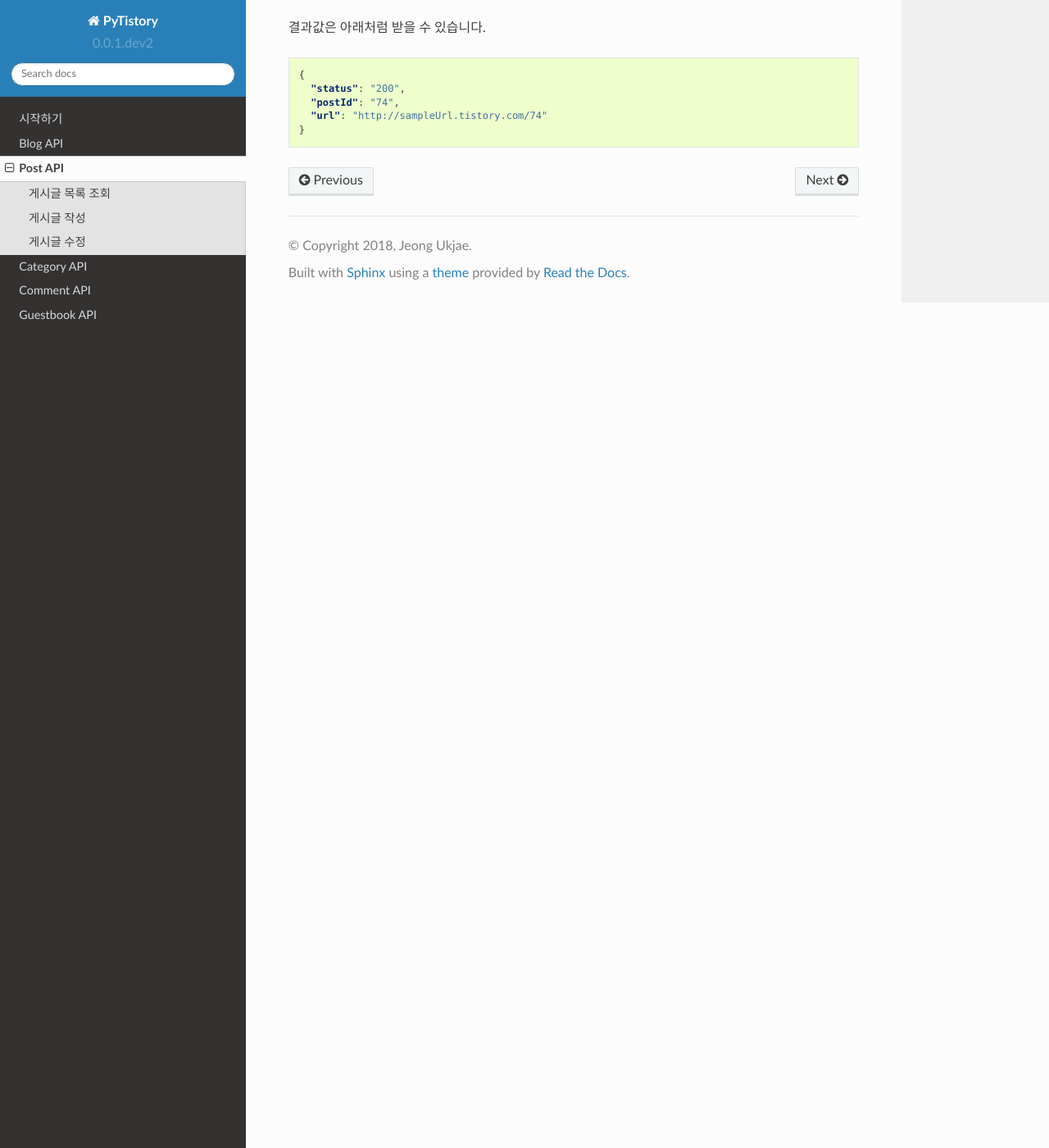
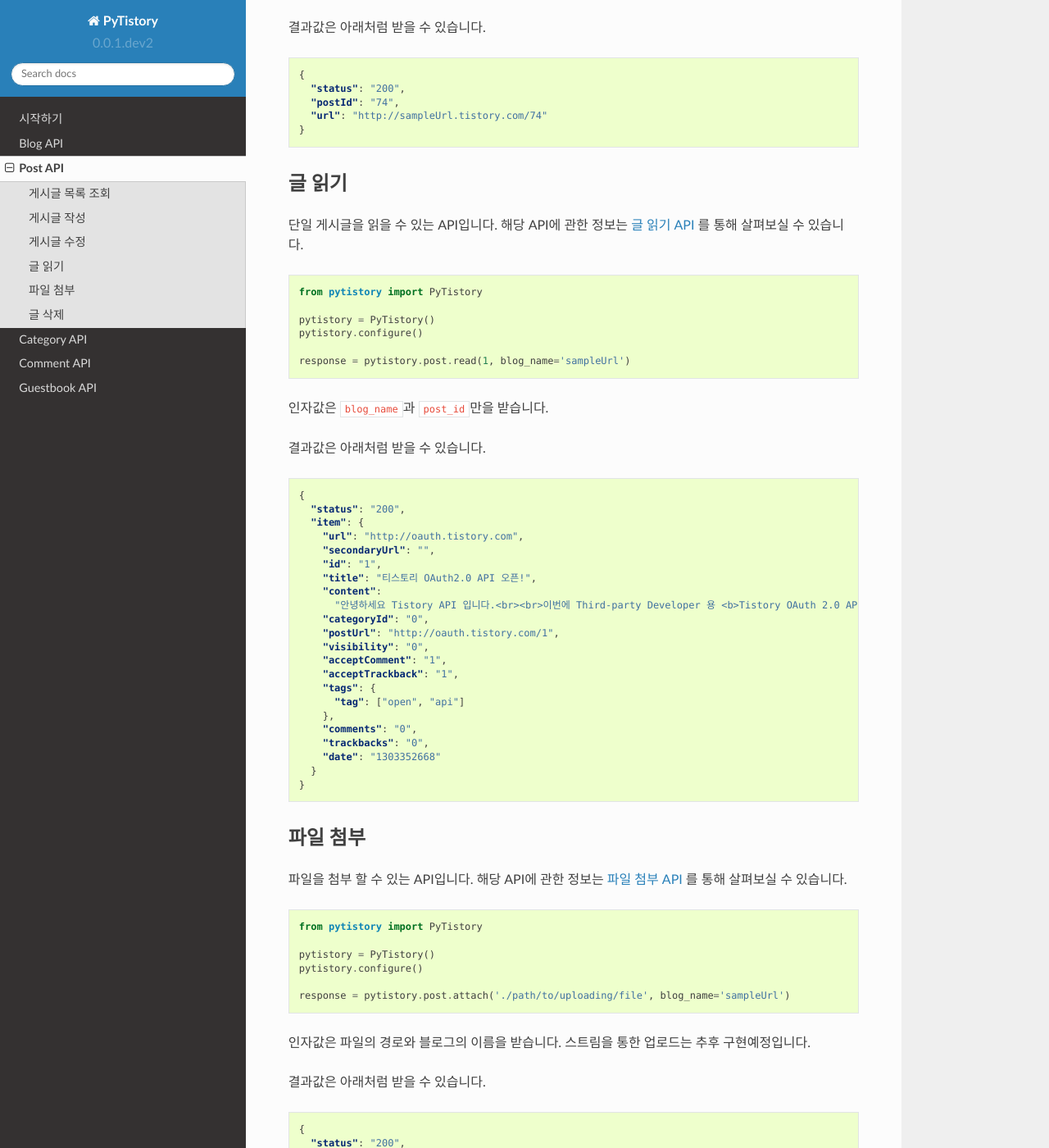
Before and after one commit to jeongukjae/pytistory, a Sphinx documentation site: the page built from docs/post.rst, in a window 1280 px wide and 1400 px high, scrolled down 2906 px. Shown: the whole window at 82% size. Built offline with Sphinx 7.4.7 and the Read the Docs theme 2.0.0, drawn with Linux system fonts in a browser that asks for light colours; some of the changed text lies outside the part shown.

Commit message:
post 문서 완성

```diff
--- a/docs/post.rst
+++ b/docs/post.rst
@@ -165,3 +165,106 @@
     "postId": "74",
     "url": "http://sampleUrl.tistory.com/74"
   }
+
+글 읽기
+--------------
+
+단일 게시글을 읽을 수 있는 API입니다. 해당 API에 관한 정보는
+`글 읽기 API <http://www.tistory.com/guide/api/post.php#post-read>`_ 를 통해
+살펴보실 수 있습니다.
+
+.. code-block:: python
+
+  from pytistory import PyTistory
+
+  pytistory = PyTistory()
+  pytistory.configure()
+
+  response = pytistory.post.read(1, blog_name='sampleUrl')
+
+인자값은 ``blog_name``\과 ``post_id``\만을 받습니다.
+
+결과값은 아래처럼 받을 수 있습니다.
+
+.. code-block:: json
+
+  {
+    "status": "200",
+    "item": {
+      "url": "http://oauth.tistory.com",
+      "secondaryUrl": "",
+      "id": "1",
+      "title": "티스토리 OAuth2.0 API 오픈!",
+      "content":
+        "안녕하세요 Tistory API 입니다.<br><br>이번에 Third-party Developer 용 <b>Tistory OAuth 2.0 API</b> 가 오픈됩니다.",
+      "categoryId": "0",
+      "postUrl": "http://oauth.tistory.com/1",
+      "visibility": "0",
+      "acceptComment": "1",
+      "acceptTrackback": "1",
+      "tags": {
+        "tag": ["open", "api"]
+      },
+      "comments": "0",
+      "trackbacks": "0",
+      "date": "1303352668"
+    }
+  }
+
+파일 첨부
+--------------
+
+파일을 첨부 할 수 있는 API입니다. 해당 API에 관한 정보는
+`파일 첨부 API <http://www.tistory.com/guide/api/post.php#post-attach>`_ 를 통해
+살펴보실 수 있습니다.
+
+.. code-block:: python
+
+  from pytistory import PyTistory
+
+  pytistory = PyTistory()
+  pytistory.configure()
+
+  response = pytistory.post.attach('./path/to/uploading/file', blog_name='sampleUrl')
+
+인자값은 파일의 경로와 블로그의 이름을 받습니다. 스트림을 통한 업로드는 추후 구현예정입니다.
+
+결과값은 아래처럼 받을 수 있습니다.
+
+.. code-block:: json
+
+  {
+    "status": "200",
+    "url": "http://cfile6.uf.tistory.com/image/1328CE504DB79F5932B13F",
+    "replacer":
+      "%5b%23%23_1N%7ccfile6.uf%401328CE504DB79F5932B13F%7cwidth%3d\"500\"+height%3d\"300\"%7c_%23%23%5d"
+  }
+
+
+글 삭제
+--------------
+
+**이 API를 사용하기 위해서는 사전 협의가 필요하다고 합니다.**
+
+단일 게시글을 삭제할 수 있는 API입니다. 해당 API에 관한 정보는
+`글 삭제 <http://www.tistory.com/guide/api/post.php#post-delete>`_ 를 통해
+살펴보실 수 있습니다.
+
+.. code-block:: python
+
+  from pytistory import PyTistory
+
+  pytistory = PyTistory()
+  pytistory.configure()
+
+  response = pytistory.post.delete(1, blog_name='sampleUrl')
+
+인자값은 글의 번호와 블로그의 이름을 받습니다.
+
+결과값은 아래처럼 받을 수 있습니다.
+
+.. code-block:: json
+
+  {
+    "status": "200"
+  }
```
